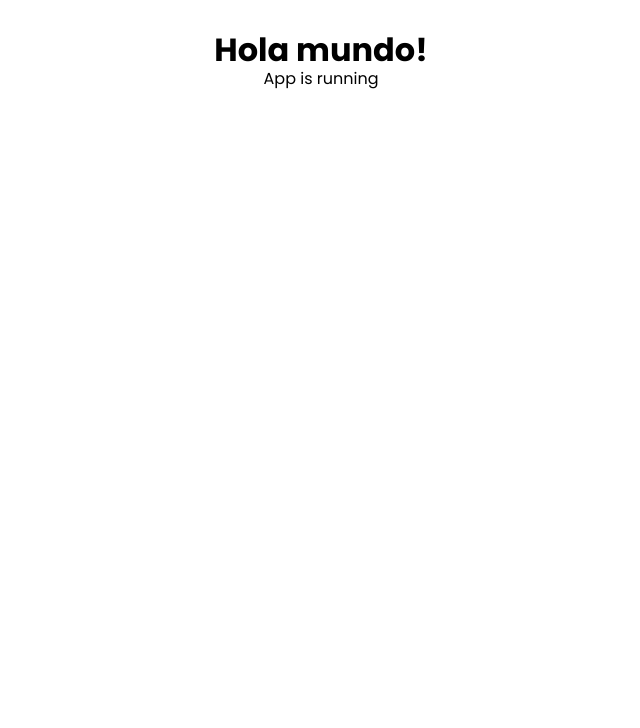
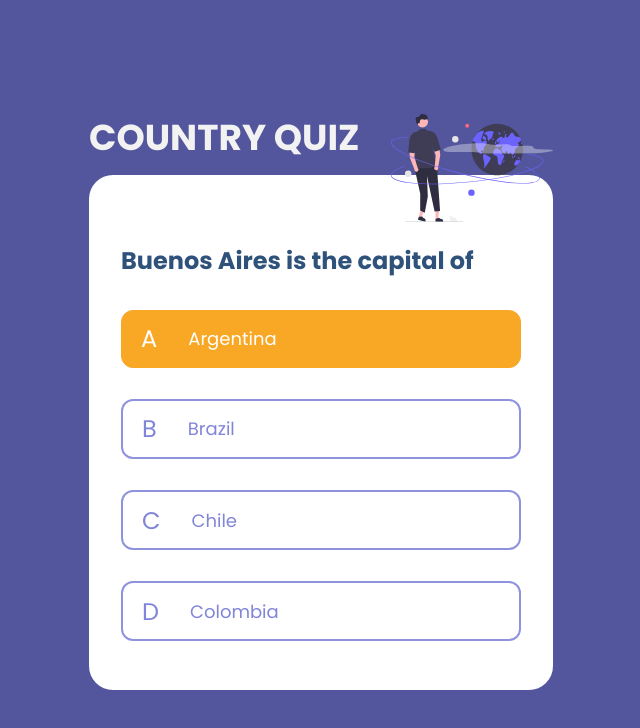
Before and after one commit to Robertron624/country-quiz, a React (Vite) app: page / in a window 1280 px wide. Shown: the top 728 px of the page, without its empty margins (319-959 px from the left). Built offline with nearby package versions, Linux system fonts and the light colour scheme.

Commit message:
feat: quiz question component

```diff
--- a/src/App.scss
+++ b/src/App.scss
@@ -1,6 +1,37 @@
+@import "./vars.scss";
+
 #root {
-  max-width: 1280px;
-  margin: 0 auto;
-  padding: 2rem;
-  text-align: center;
+    max-width: 1280px;
+    width: 100%;
+    margin: 0 auto;
+    padding: 2rem;
+    text-align: center;
+    color: #fff;
 }
+
+.outer-container {
+    text-align: left;
+    width: 29rem;
+    position: relative;
+
+    .illustration {
+        position: absolute;
+        top: 0;
+        right: 0;
+
+        width: 10.125rem;
+        height: 7.25rem;
+        z-index: 1;
+    }
+
+    & > h1 {
+        width: 100%;
+        color: $white--variation-1;
+        font-size: 2.25rem;
+        font-style: normal;
+        font-weight: 700;
+        line-height: normal;
+        text-transform: uppercase;
+        margin-bottom: 0.62rem;
+    }
+}
--- a/src/App.tsx
+++ b/src/App.tsx
@@ -1,7 +1,18 @@
 // import { useCountries } from "./hooks/useCountries";
 import { useQuizContext } from "./hooks/useQuizContext";
+import QuizQuestion from "./components/QuizQuestion";
 
 import "./App.scss";
+import { Question } from "./types/AppTypes";
+import illustration from "./assets/images/undraw_adventure_re_ncqp.svg";
+
+const mockQuestion: Question = {
+    id: 1,
+    type: "capital",
+    options: ["Argentina", "Brazil", "Chile", "Colombia"],
+    correctAnswer: "Argentina",
+    countryCapital: "Buenos Aires",
+};
 
 function App() {
     // const countries = useCountries();
@@ -9,9 +20,11 @@ function App() {
     const { appRunning } = useQuizContext();
 
     return (
-        <>
-            <h1>Hola mundo!</h1>{appRunning ? <p>App is running</p> : null}
-        </>
+        <div className="outer-container">
+          <img className="illustration" src={illustration} alt="a man with a earth globe to the right" />
+            <h1>Country Quiz</h1>
+            <QuizQuestion {...mockQuestion} />
+        </div>
     );
 }
 
--- /dev/null
+++ b/src/components/QuizQuestion.scss
@@ -0,0 +1,56 @@
+@import "../vars.scss";
+
+.question-container {
+    background-color: $white;
+    width: 100%;
+    height: 32.1875rem;
+    border-radius: 1.5rem;
+    padding: 4.25rem 2rem;
+
+    & > p {
+        color: $dark-blue--variation-1;
+        font-size: 1.5rem;
+        font-style: normal;
+        font-weight: 700;
+        line-height: normal;
+        margin-bottom: 2rem;
+    }
+
+    .options {
+        display: flex;
+        flex-direction: column;
+        gap: 1.94rem;
+
+        .option {
+            color: $violet;
+            border-radius: 0.75rem;
+            border: 2px solid $btn-border;
+            padding: 0 1.19rem;
+
+            &.selected {
+                background-color: $btn-selected;
+                border: 1px solid $btn-selected;
+                color: $white;
+            }
+
+            button {
+                width: 100%;
+                display: flex;
+                justify-content: flex-start;
+                align-items: center;
+                height: 3.5rem;
+
+                font-size: 1.125rem;
+                font-style: normal;
+                font-weight: 500;
+
+                .option-letter {
+                    margin-right: 1.94rem;
+                    font-size: 1.5rem;
+                    font-style: normal;
+                    line-height: normal;
+                }
+            }
+        }
+    }
+}
--- /dev/null
+++ b/src/components/QuizQuestion.tsx
@@ -0,0 +1,52 @@
+import { useState } from "react";
+import { Question } from "../types/AppTypes";
+import "./QuizQuestion.scss";
+
+const mapper = ["A", "B", "C", "D"];
+
+const QuizQuestion = ({
+    correctAnswer,
+    options,
+    type,
+    flagUrl,
+    countryCapital,
+}: Question) => {
+    const isFlagQuestion = type === "flag";
+
+    const [isCorrect, setisCorrect] = useState(false);
+    const [currentSelected, setcurrentSelected] = useState<string>(options[0]);
+
+    return (
+
+            <div className="question-container">
+                <p>
+                    {isFlagQuestion
+                        ? "Which country does this flag belong to?  "
+                        : `${countryCapital} is the capital of`}
+                </p>
+                <ul role="list" className="options">
+                    {options.map((option, index) => (
+                        <li
+                            key={option}
+                            className={`option ${
+                                currentSelected === option ? "selected" : ""
+                            }`}
+                            onClick={() => {
+                                setcurrentSelected(option);
+                                setisCorrect(option === correctAnswer);
+                            }}
+                        >
+                            <button>
+                                <span className="option-letter">
+                                    {mapper[index]}
+                                </span>
+                                {option}
+                            </button>
+                        </li>
+                    ))}
+                </ul>
+            </div>
+    );
+};
+
+export default QuizQuestion;
--- a/src/index.scss
+++ b/src/index.scss
@@ -1,3 +1,5 @@
+@import './vars.scss';
+
 @font-face {
   font-family: 'Poppins';
   src: url(./assets/Poppins-Regular.ttf) format('truetype');
@@ -37,15 +39,21 @@ figure, blockquote, dl, dd {
 }
 
 /* Remove list styles on ul, ol elements with a list role, which suggests default styling will be removed */
-ul[role='list'],
-ol[role='list'] {
+ul,
+ol {
   list-style: none;
+  padding: 0;
+  margin: 0;
 }
 
 /* Set core body defaults */
 body {
   min-height: 100vh;
   line-height: 1.5;
+  display: grid;
+  place-content: center;
+
+  background-color: $bg-violet;
 }
 
 /* Set shorter line heights on headings and interactive elements */
@@ -77,6 +85,14 @@ picture {
 input, button,
 textarea, select {
   font: inherit;
+  color: inherit;
+}
+
+button {
+  cursor: pointer;
+  background-color: transparent;
+  padding: 0;
+  border: none;
 }
 
 /* Make sure textareas without a rows attribute are not tiny */
--- a/src/vars.scss
+++ b/src/vars.scss
@@ -13,6 +13,7 @@ $white: #fff;
 $white--variation-1: #f2f2f2;
 $violet: rgba(96, 102, 208, 0.8);
 $dark-blue: #1d355d;
+$dark-blue--variation-1: #2F527B;
 
 // misc
 $green: rgb(135 205 155);
```
Also changed, not shown: src/types/AppTypes.ts (+3 -6 lines), src/assets/images/undraw_adventure_re_ncqp.svg (added).
